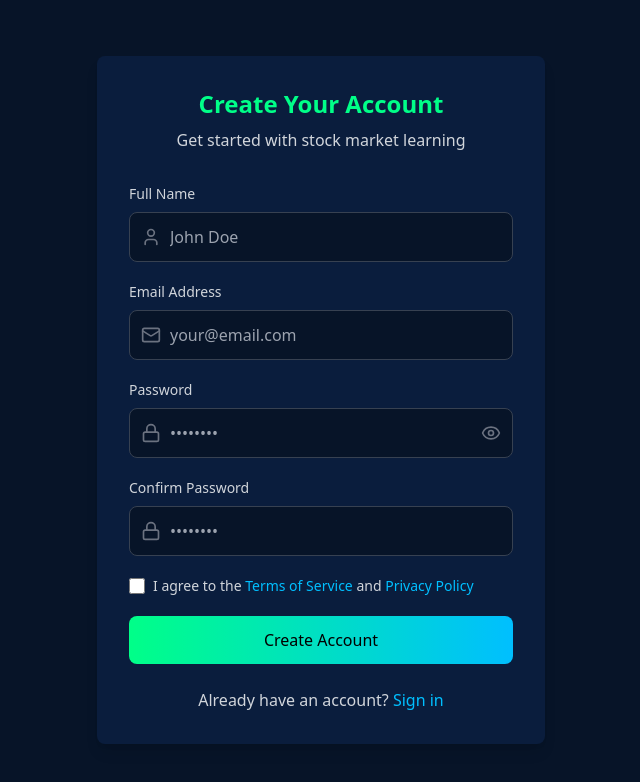
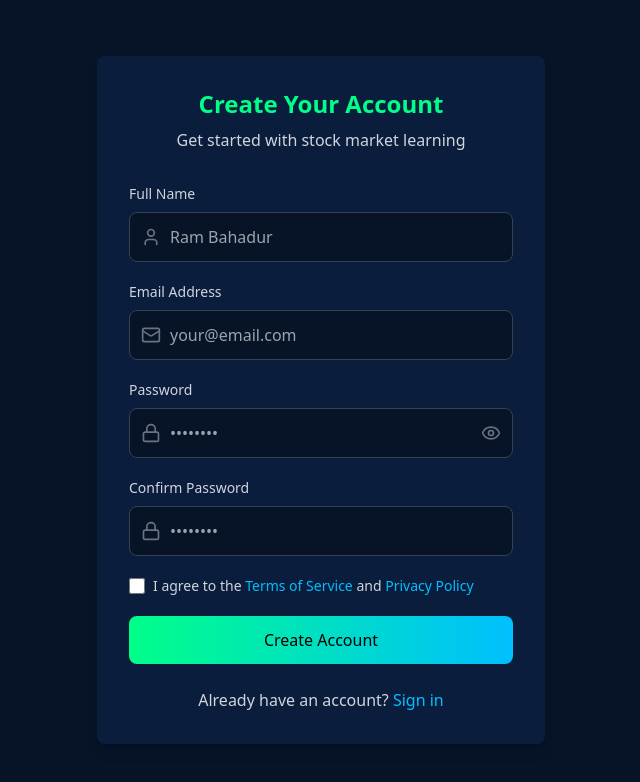
Before and after one commit to jyotsanh/ExStock, a React (Vite) app in the folder frontend/: page /signup in a window 1280 px wide. Shown: the top 782 px of the page, without its empty margins (319-959 px from the left). Built offline with nearby package versions, Linux system fonts and the light colour scheme; no server answers.

Commit message:
small updated

```diff
--- a/frontend/src/pages/Dashboard/Dashboard.jsx
+++ b/frontend/src/pages/Dashboard/Dashboard.jsx
@@ -246,10 +246,10 @@ const Dashboard = () => {
                 <DollarSignIcon size={20} className="text-[#00FF88] mr-2" />
                 <h3 className="font-medium">Virtual Trading</h3>
               </div>
-              <p className="text-sm text-gray-300 mb-3">Practice trading with $100,000 of virtual money. Test strategies without risking real capital.</p>
+              <p className="text-sm text-gray-300 mb-3">Practice trading with Rs.10,000 of virtual money. Test strategies without risking real capital.</p>
               <div className="flex justify-between text-xs">
                 <span>Portfolio Value</span>
-                <span className="font-medium">$100,000</span>
+                <span className="font-medium">Rs.10,000</span>
               </div>
             </div>
 
--- a/frontend/src/pages/signup/Signup.jsx
+++ b/frontend/src/pages/signup/Signup.jsx
@@ -107,7 +107,7 @@ const Signup = () => {
 
         <form onSubmit={handleSubmit} className="space-y-5">
           {errors.server && <p className="text-red-500 text-center">{errors.server}</p>}
-
+        {/* errors.server when the backend server is down */}
           <div className="space-y-2">
             <label htmlFor="name" className="block text-sm font-medium text-gray-300">Full Name</label>
             <div className="relative">
@@ -121,7 +121,7 @@ const Signup = () => {
                 value={formData.name}
                 onChange={handleChange}
                 className="block w-full pl-10 bg-[#071428] border border-gray-700 rounded-lg px-4 py-3 text-white focus:outline-none focus:ring-2 focus:ring-[#00FF88]"
-                placeholder="John Doe"
+                placeholder="Ram Bahadur"
               />
             </div>
             {errors.name && <p className="text-red-400 text-sm mt-1">{errors.name}</p>}
```
